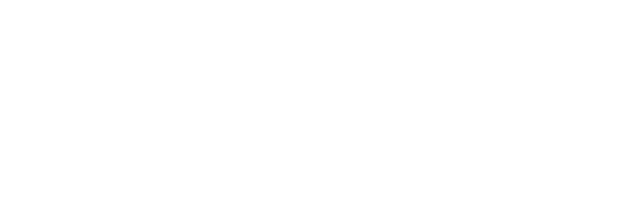
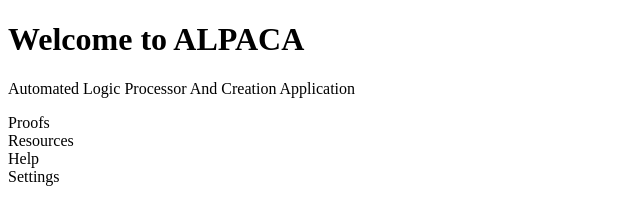
Before and after one commit to rpi-alpaca/gui, an Electron app: page webpages/homepage.html in a window 800 px wide. Shown: the whole page, without its empty margins (0-640 px from the left). Drawn offline with Linux system fonts and the light colour scheme.

Commit message:
added the html files necessary, and some of their content

```diff
--- a/webpages/homepage.html
+++ b/webpages/homepage.html
@@ -2,9 +2,38 @@
 <html>
 
 <head>
+<title>Homepage</title>
+<!-- Style sheet -->
+<style>
+body{
+	background-color:white;
+}
+
+sidebar {
+	list-style-type: none;
+	margin: 0;
+	padding:0;
+}
+
+</style>
 </head>
 
 <body>
+<!-- Content here -->
+<!-- -->
+<h1>Welcome to ALPACA</h1>
+<!-- Place an image here -->
+<p>Automated Logic Processor And Creation Application</p>
+
+<!-- bar -->
+<sidebar>
+
+<li>Proofs</li>
+<li>Resources</li>
+<li>Help</li>
+<li>Settings</li>
+
+</sidebar>
 </body>
 
 <html>
```
Also changed, not shown: webpages/playground.html (added), webpages/resources.html (deleted), webpages/settings.html (added).
